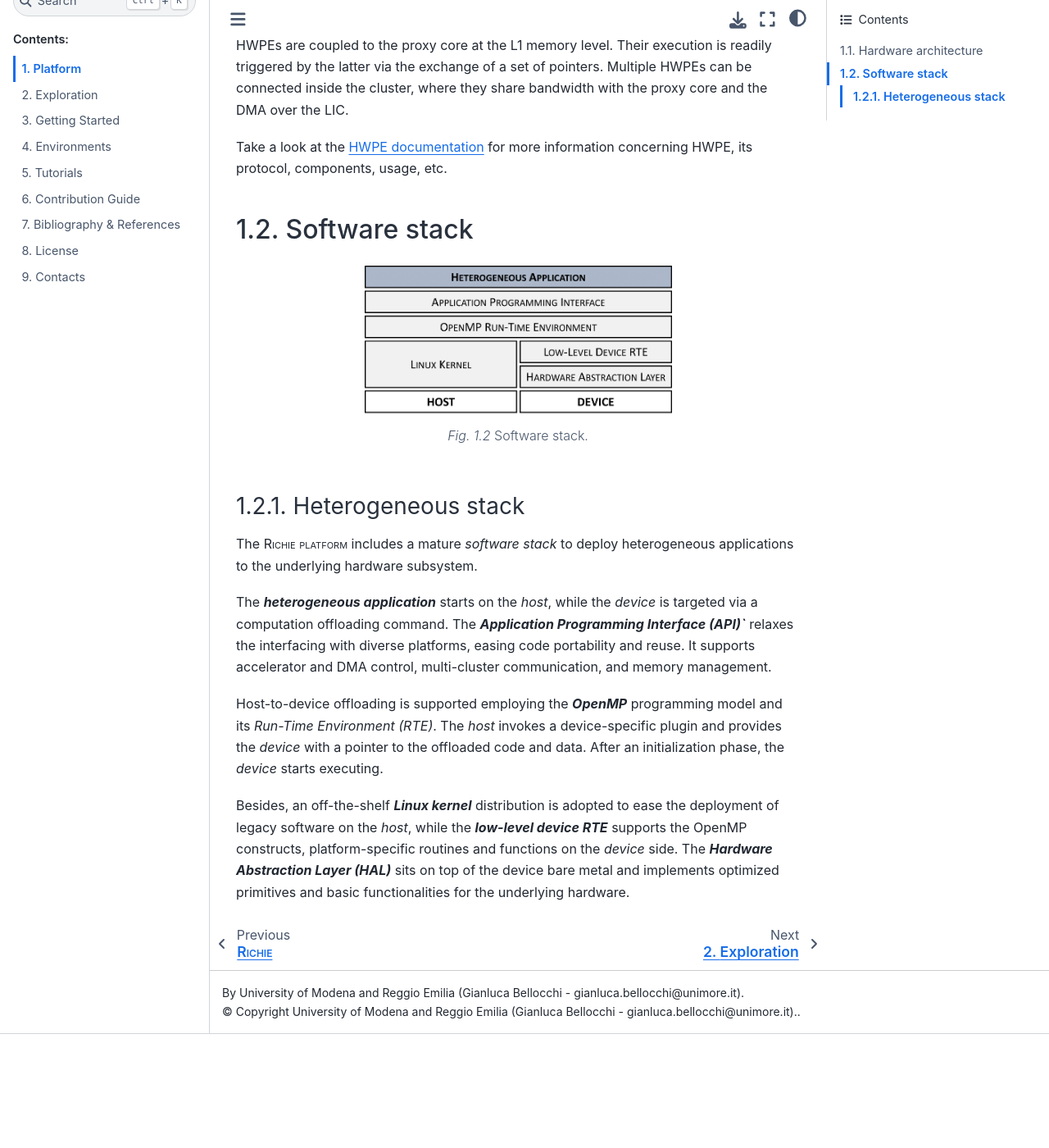
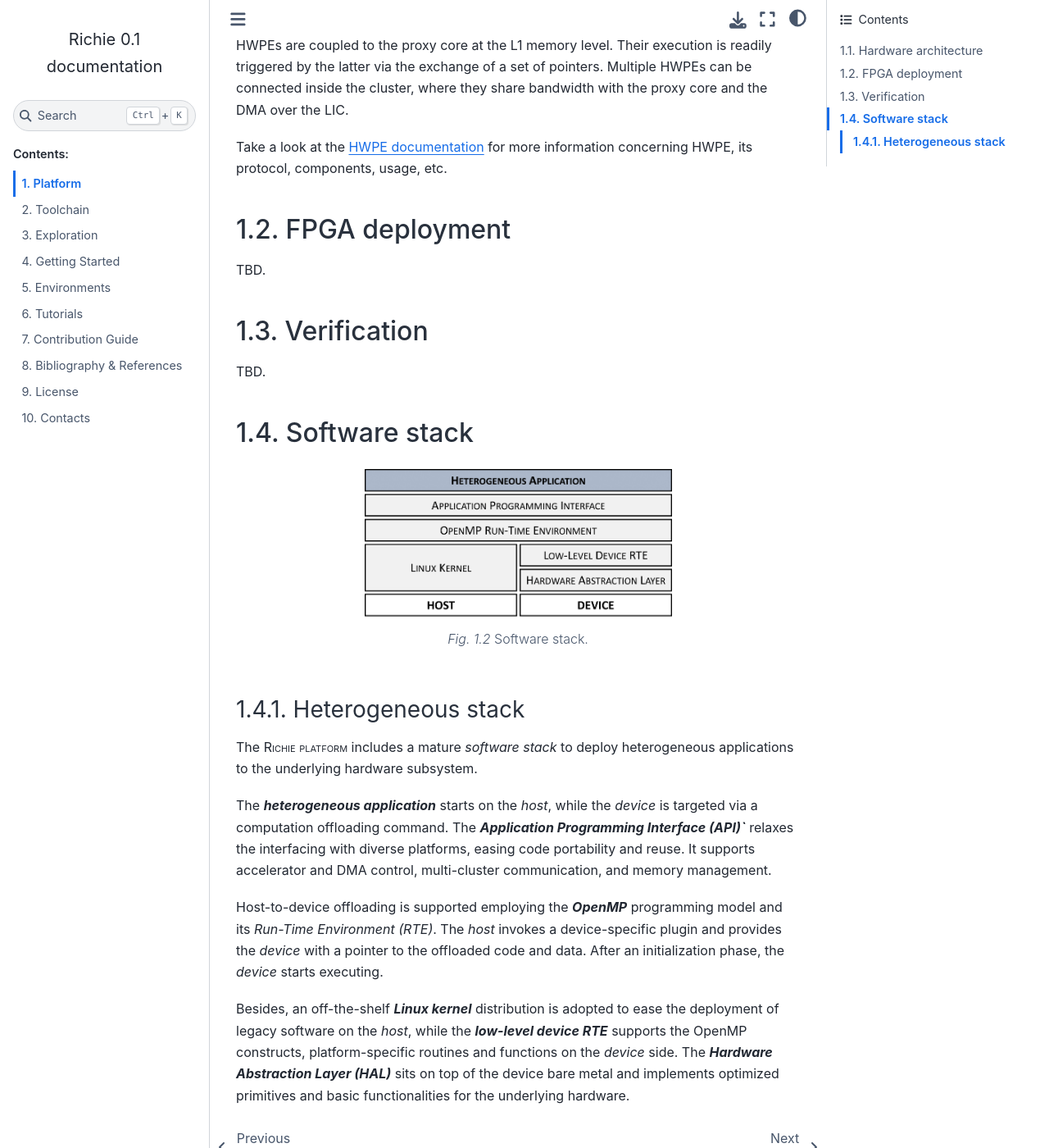
Before and after one commit to gbellocchi/richie-docs, a Sphinx documentation site: the page built from source/richie-platform/index.rst, in a window 1280 px wide and 1400 px high, scrolled down 2094 px. Shown: the whole window at 82% size. Built offline with Sphinx 7.4.7 and the Sphinx Book theme 1.1.4, drawn with Linux system fonts in a browser that asks for light colours; pages that are not in the unit, such as notebooks, are missing from menus; before the commit the page ends 3355 px from its top, so only the background shows below that.

Commit message:
Modify name of SLD toolchain documentation sources

```diff
--- a/source/richie-platform/hardware_architecture.rst
+++ b/source/richie-platform/hardware_architecture.rst
@@ -29,6 +29,7 @@
 Cluster fabric
 --------------
 .. _richie_platform_cluster_fabric:
+
 The :bolditalic:`cluster` comprises two main sets of components:
 
 * *data-crunching accelerators*, responding to computational requirements;
@@ -49,6 +50,7 @@
 Application-specific accelerators
 ---------------------------------
 .. _richie_platform_accelerators:
+
 :bolditalic:`Accelerators` are the primary computational units embraced by :smallcap:`Richie` inside its device subsystem.
 :smallcap:`Richie` adopts the *Hardware Processing Engine (HWPE) interface* to establish a flexible communication between
 its accelerators and the cluster components.
--- a/source/richie-platform/hardware_fpga.rst
+++ b/source/richie-platform/hardware_fpga.rst
@@ -1,3 +1,8 @@
+===============
+FPGA deployment
+===============
+TBD.
+
 ..
     <span style="font-variant:small-caps;">Richie</span> employs FPGAs:
         - as a target _acceleration medium_, leveraging a novel accelerator-rich overlay to simplify the offloading of critical application tasks to the AMD-Xilinx FPGA fabrics;
--- a/source/richie-platform/hardware_verif.rst
+++ b/source/richie-platform/hardware_verif.rst
@@ -1,8 +1,9 @@
+============
+Verification
+============
+TBD.
+
 ..
-    ============
-    Verification
-    ============
-
     --------------
     RTL simulation
     --------------
--- a/source/richie-platform/index.rst
+++ b/source/richie-platform/index.rst
@@ -3,7 +3,6 @@
 ********
 
 .. include:: hardware_architecture.rst
+.. include:: hardware_fpga.rst
+.. include:: hardware_verif.rst
 .. include:: software_stack.rst
-
-..
-  .. include:: hardware_verif.rst
--- a/source/richie-toolchain/index.rst
+++ b/source/richie-sld-toolchain/index.rst
@@ -8,7 +8,7 @@
   :width: 90%
   :align: center
 
-  Toolchain architecture: from initial design to FPGA deployment.
+  SLD toolchain architecture.
 
 ============
 Introduction
--- a/source/richie-toolchain/tools.rst
+++ b/source/richie-sld-toolchain/tools.rst
@@ -6,7 +6,8 @@
 -----
 TO-DO
 -----
-- Create a table with tools, a short description, and usage with :smallcap:`Richie`. Then, provide larger documentation in the text body.
+
+.. - Create a table with tools, a short description, and usage with :smallcap:`Richie`. Then, provide larger documentation in the text body.
 
 .. include:: tools_verible.rst
 .. include:: tools_pylint.rst
```
Also changed, not shown: source/richie-sld-toolchain/external.rst (renamed from source/richie-toolchain/external.rst), source/richie-sld-toolchain/generation.rst (renamed from source/richie-toolchain/generation.rst), source/richie-sld-toolchain/getting_started.rst (renamed from source/richie-toolchain/getting_started.rst), source/richie-sld-toolchain/sld.rst (renamed from source/richie-toolchain/sld.rst), source/richie-sld-toolchain/tools_pylint.rst (renamed from source/richie-toolchain/tools_pylint.rst), source/richie-sld-toolchain/tools_shellcheck.rst (renamed from source/richie-toolchain/tools_shellcheck.rst), source/richie-sld-toolchain/tools_verible.rst (renamed from source/richie-toolchain/tools_verible.rst), source/richie-sld-toolchain/tools_vscode.rst (renamed from source/richie-toolchain/tools_vscode.rst), source/richie-sld-toolchain/verif.rst (renamed from source/richie-toolchain/verif.rst).
